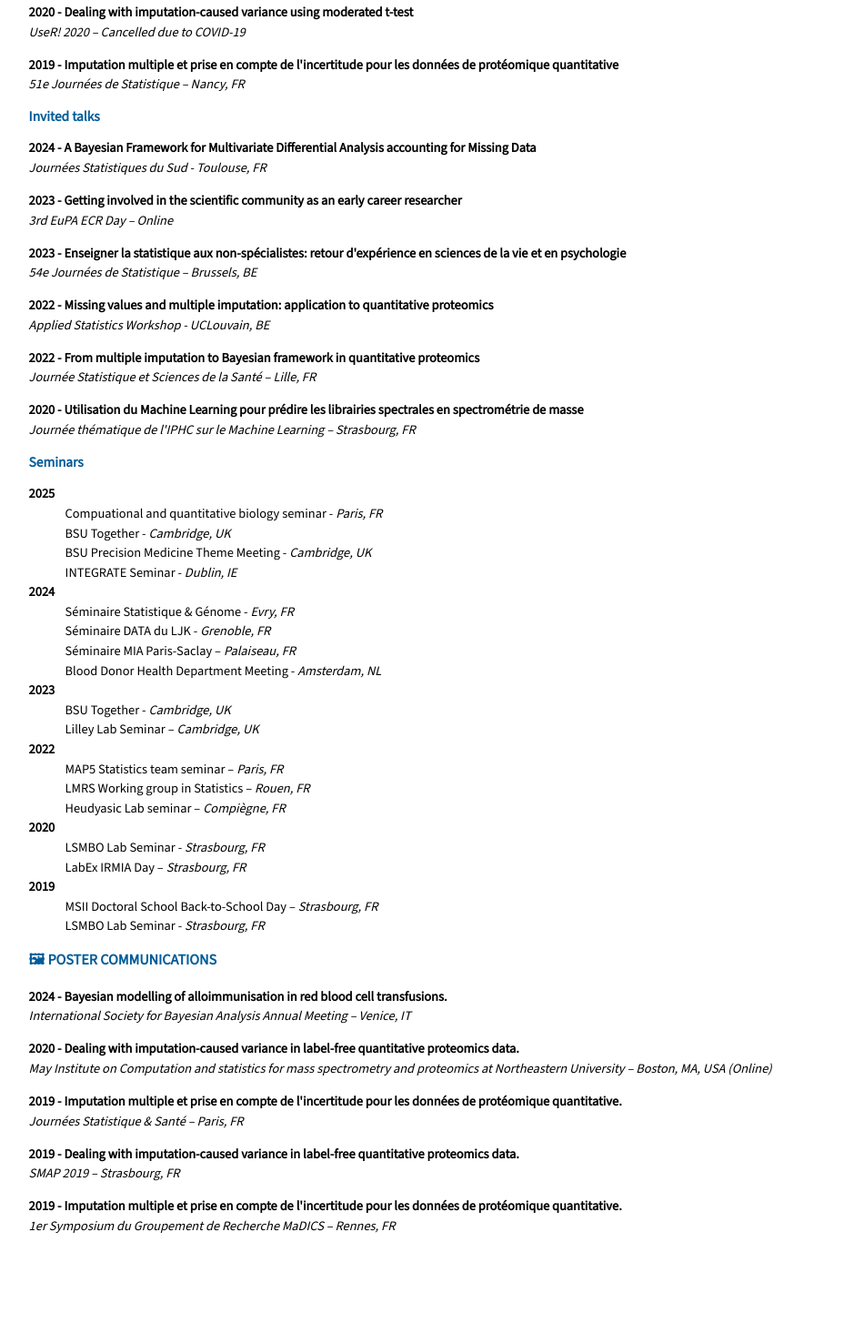
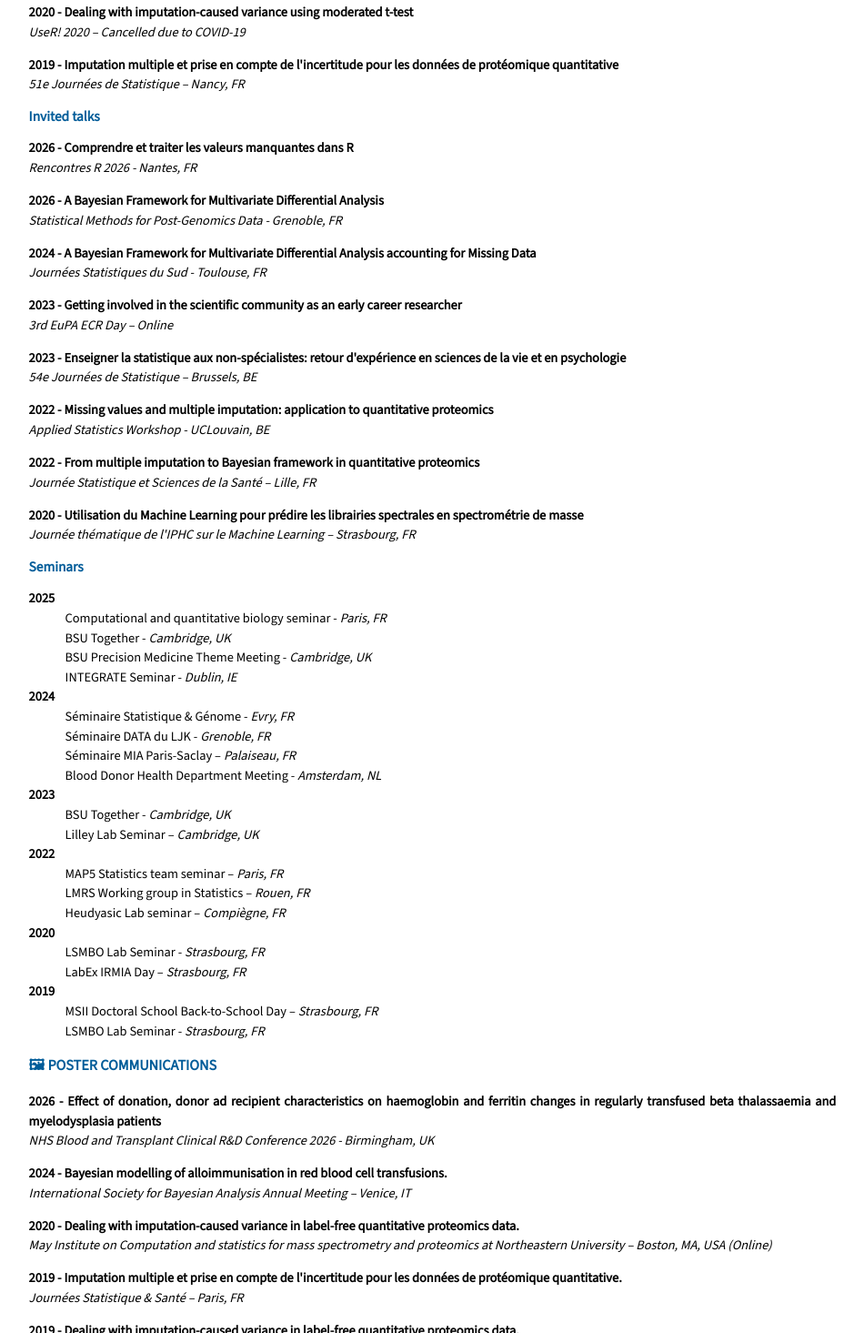
Before and after one commit to mariechion/mariechion.github.io, a plain HTML site: page research.html in a window 1280 px wide. Shown: the part 1180-2645 px from the top of the page at 91% size, without its empty margins (250-1200 px from the left). Before the commit the page ends 2553 px from the top, so only its background shows below. Drawn offline with nearby package versions, Linux system fonts and the light colour scheme; a web font is replaced by a local one.

Commit message:
Update research.html

```diff
--- a/research.html
+++ b/research.html
@@ -184,6 +184,12 @@
 
       <h2>Invited talks</h2>
       <div>
+        <p><b>2026 - Comprendre et traiter les valeurs manquantes dans R</b><br>
+        <i>Rencontres R 2026 - Nantes, FR</i></p>
+
+        <p><b>2026 - A Bayesian Framework for Multivariate Differential Analysis</b><br>
+        <i>Statistical Methods for Post-Genomics Data - Grenoble, FR</i></p>
+
         <p><b>2024 - A Bayesian Framework for Multivariate Differential Analysis
           accounting for Missing Data </b><br>
           <i>Journées Statistiques du Sud - Toulouse, FR</i></p>
@@ -213,7 +219,7 @@
       <div>
         <dl>
           <dt><b>2025</b></dt>
-              <dd>Compuational and quantitative biology seminar - <i>Paris, FR</i></dd>
+              <dd>Computational and quantitative biology seminar - <i>Paris, FR</i></dd>
               <dd>BSU Together - <i>Cambridge, UK</i></dd>
               <dd>BSU Precision Medicine Theme Meeting - <i>Cambridge, UK</i></dd>
               <dd>INTEGRATE Seminar - <i>Dublin, IE</i></dd>
@@ -240,6 +246,9 @@
 
       <h1 id="poster">&#128444; POSTER COMMUNICATIONS</h1>
       <div>
+        <p><b>2026 - Effect of donation, donor ad recipient characteristics on haemoglobin and
+          ferritin changes in regularly transfused beta thalassaemia and myelodysplasia patients</b><br>
+        <i>NHS Blood and Transplant Clinical R&D Conference 2026 - Birmingham, UK</i></p>
         <p><b>2024 - Bayesian modelling of alloimmunisation in red blood cell transfusions. </b>
         <br><i>International Society for Bayesian Analysis Annual Meeting –
          Venice, IT</i></p>
```
